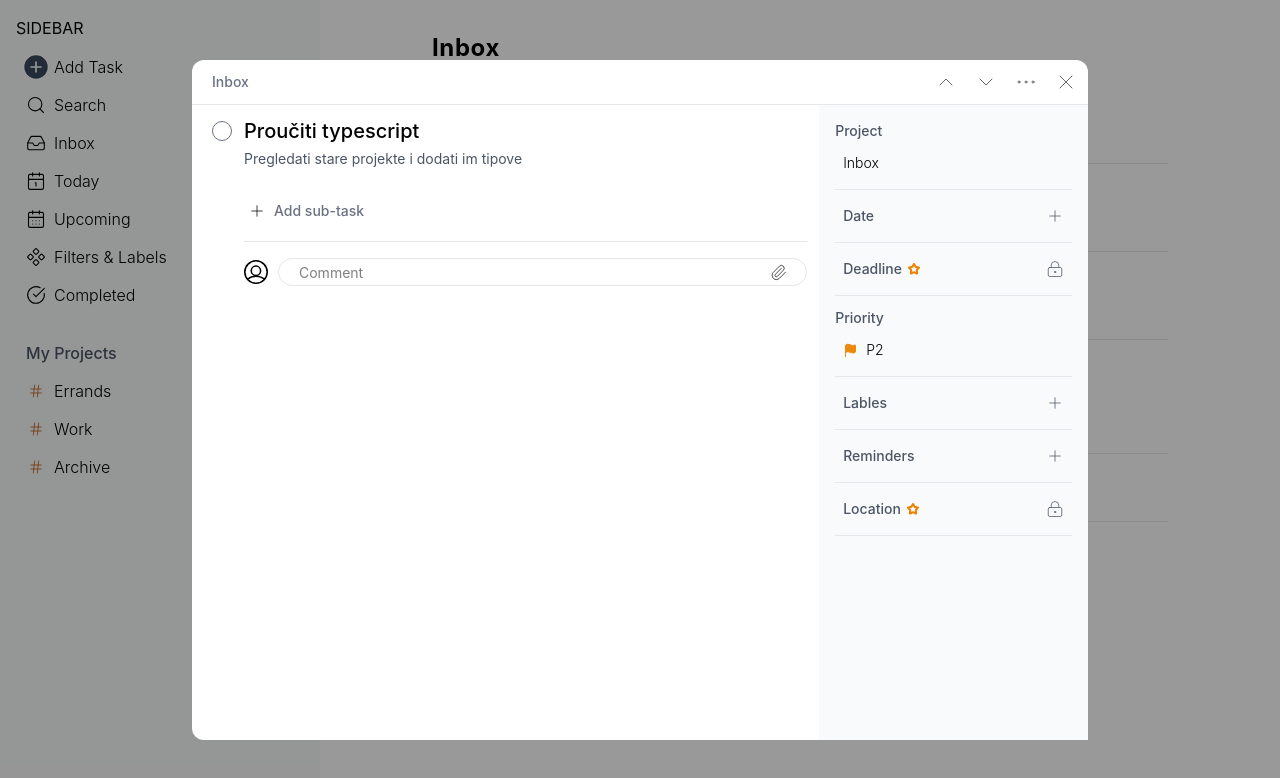
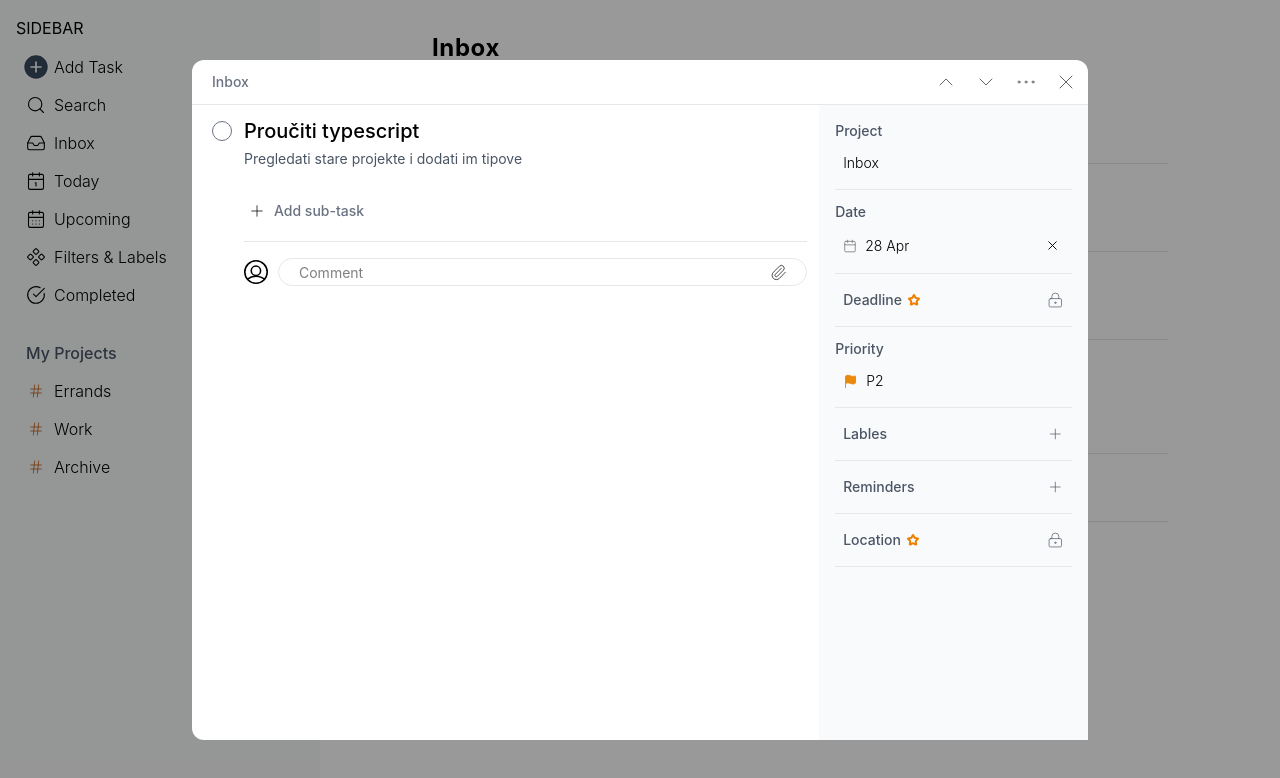
Before and after one commit to krunoslav-k/todoist-clone, a React (Vite) app: page / in a window 1280 px wide. Both pictures are taken after a click on the button 800 px from the left and 208 px from the top of the page. Shown: the top 778 px of the page. Built offline with nearby package versions, Linux system fonts and the light colour scheme.

Commit message:
feat: enable adding and removing due date in TodoModal

```diff
--- a/src/components/Todo/TodoForm/TodoForm.tsx
+++ b/src/components/Todo/TodoForm/TodoForm.tsx
@@ -112,6 +112,7 @@ export default function TodoForm({
             onSelectDate={handleSelectDate}
             onRemoveDate={handleRemoveDate}
           />
+
           <PriorityPopover
             priorityOpen={isOpen("priority")}
             onOpenChange={(open) =>
@@ -120,6 +121,7 @@ export default function TodoForm({
             priority={todo.priority}
             onPrioritySelect={handlePrioritySelect}
           />
+
           <ReminderPopover
             remindersOpen={isOpen("reminders")}
             onOpenChange={(open) =>
--- a/src/components/Todo/TodoModal/TodoModalSidebar.tsx
+++ b/src/components/Todo/TodoModal/TodoModalSidebar.tsx
@@ -1,8 +1,10 @@
 import {
+  Calendar,
   ChevronDown,
   Flag,
   LockKeyhole,
   Plus,
+  X,
   type LucideIcon,
 } from "lucide-react";
 import TodoModalSidebarItem from "./TodoModalSidebarItem";
@@ -14,6 +16,9 @@ import RemindersDropdown from "../TodoForm/menus/RemindersDropdown";
 import useTodoActions from "../../../hooks/useTodoActions";
 import { useAppSelector } from "../../../hooks/reduxHooks";
 import { priorityColors } from "../../../config/priorityStyles";
+import { formatDueTime } from "../../../utils/formatDueDate";
+import { categorizeDueDate } from "../../../utils/categorizeDueDate";
+import { dueDateColors } from "../../../config/dueDateColors";
 
 interface TodoModalSidebarProps {
   selectedTodoId: number;
@@ -40,6 +45,10 @@ export default function TodoModalSidebar({
 
   if (!todo) return null;
 
+  const dueDateTime = formatDueTime(todo.dueDate);
+  const { label, category } = categorizeDueDate(todo.dueDate);
+  const color = dueDateColors[category];
+
   const items: Item[] = [
     {
       label: "Project",
@@ -50,16 +59,36 @@ export default function TodoModalSidebar({
       dropdown: <></>,
     },
     {
-      label: null,
-      buttonText: "Date",
+      label: todo.dueDate ? "Date" : null,
+      buttonText: todo.dueDate ? (
+        <span className={`w-full flex justify-between items-center`}>
+          <span className="flex items-center gap-2">
+            <Calendar strokeWidth={1.5} size={14} className={`${color}`} />{" "}
+            {label} {dueDateTime}
+          </span>
+
+          <span
+            onClick={(e) => {
+              e.stopPropagation();
+              removeDueDate();
+            }}
+            role="button"
+            className=" p-1 rounded-sm hover:bg-gray-300"
+          >
+            <X strokeWidth={1.5} size={15} />
+          </span>
+        </span>
+      ) : (
+        "Date"
+      ),
       hasStar: false,
       Icon: Plus,
-      iconClasses: "",
+      iconClasses: todo.dueDate ? "hidden" : "",
       dropdown: (
         <DueDateMenu
           onSelectDate={setDueDate}
           onSelectDateAndClose={setDueDate}
-          onDeleteDate={removeDueDate}
+          onRemoveDate={removeDueDate}
         />
       ),
     },
--- a/src/components/Todo/TodoModal/TodoModalSidebarItem.tsx
+++ b/src/components/Todo/TodoModal/TodoModalSidebarItem.tsx
@@ -20,16 +20,18 @@ export default function TodoModalSidebarItem({
   return (
     <>
       {label && <p className="mb-2 font-medium text-gray-600">{label}</p>}
+
       <button
         {...props}
         className={`flex justify-between items-center w-full px-2 py-1 rounded-md cursor-pointer hover:bg-gray-200 group ${label ? "font-light" : "font-medium text-gray-600"}`}
       >
-        <div className="flex justify-center items-center gap-1.5">
+        <div className="flex justify-start items-center gap-1.5 w-full">
           {buttonText}
           {hasStar && <Star size={12} strokeWidth="4" color="#ee8100" />}
         </div>
         <Icon strokeWidth={1} size={18} className={iconClasses} />
       </button>
+
       <Divider />
     </>
   );
```
